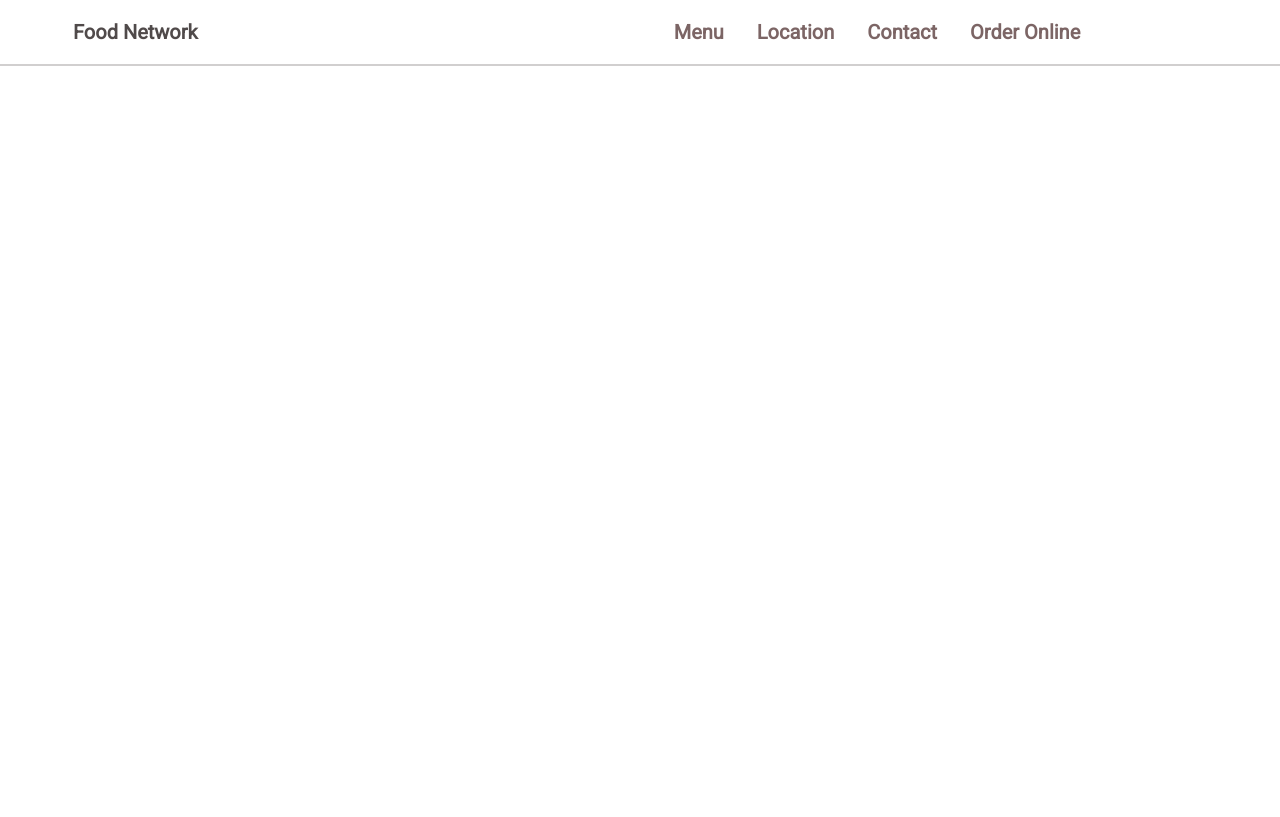
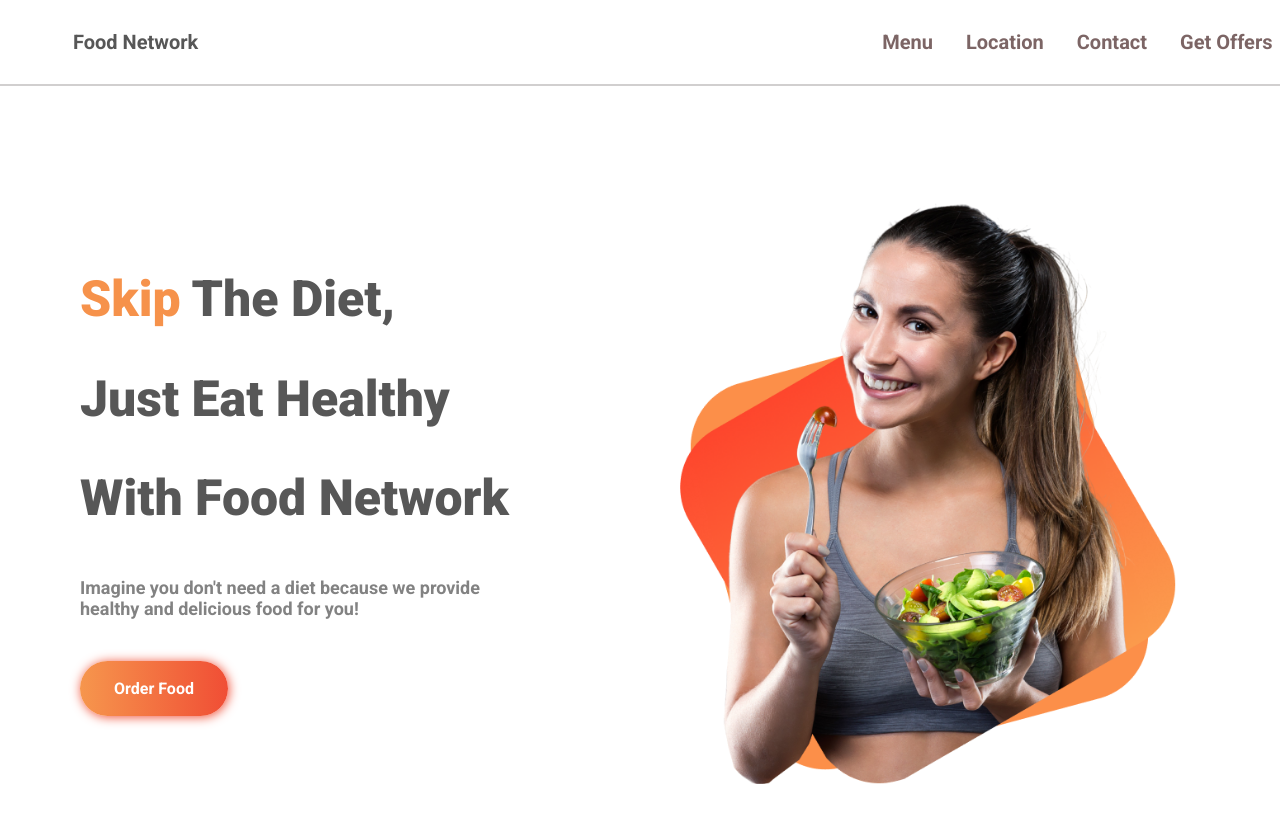
Before and after one commit to aspinchakma/food-network, a plain HTML site: page index.html in a window 1280 px wide. Drawn offline with Linux system fonts and the light colour scheme.

Commit message:
adding order section and maintain menubar

```diff
--- a/index.html
+++ b/index.html
@@ -18,9 +18,21 @@
         <a target="_blank" href="#">Menu</a>
         <a target="_blank" href="#">Location</a>
         <a target="_blank" href="#">Contact</a>
-        <a target="_blank" href="#">Order Online</a>
+        <a target="_blank" href="#">Get Offers</a>
 
 </header>
+<section class="half-width">
+    <div class="order">
+        <h1 class="order-h1"><span class="skip">Skip</span> The Diet,</h1>
+        <h1>Just Eat Healthy</h1>
+        <h1 id="order-h1-h1"">With Food Network</h1>
+        <p>Imagine you don't need a diet because we provide healthy and delicious food for you!</p>
+        <a class=" order-button" target=" _blank" href="#">Order Food</a>
+    </div>
+    <div class="order">
+        <img src="food-network-main/images/female/Group 8425.png" alt="">
+    </div>
+</section>
 
 <body>
 
--- a/style.css
+++ b/style.css
@@ -1,4 +1,4 @@
-@import url('https://fonts.googleapis.com/css2?family=Roboto&display=swap');
+@import url('https://fonts.googleapis.com/css2?family=Roboto:ital,wght@0,300;0,400;0,500;0,700;0,900;1,300;1,400;1,500;1,700;1,900&display=swap');
 body{
     margin:0px;
     padding:0px;
@@ -7,18 +7,19 @@ body{
 .menu-bar{
     border-bottom:2px solid #d1cfcf;
     display:flex;
-    padding:20px 0px;
+    padding:30px 0px;
     font-weight: 700;
     font-size:20px;
     padding-left:73px;
-    color:#504a4a;
+    color:#575757;
+    margin-bottom:100px;
 }
 .menu{
     display:flex;
-    margin-left:410px;
+    margin-left:618px;
 }
 .logo a{
-    color:#504a4a;
+    color:#575757;
     text-decoration:none;
 }
 .menu a{
@@ -26,3 +27,50 @@ body{
     text-decoration:none;
     color:#7c6565;
 }
+.half-width{
+    width:90%;
+    display:flex;
+    margin-left:5%;
+}
+.order{
+    width:50%
+}
+.skip{
+    color:#F6924B;
+}
+.order h1{
+    font-size: 50px;
+    font-weight: 900;
+    color:#575757;
+}
+.order{
+    padding:5px 16px;
+}
+.order p{
+    color:#828282;
+    font-weight:600;
+    padding-right:100px;
+    font-size: 18px;
+    margin-bottom:60px;
+
+}
+.order-button{
+    text-decoration:none;
+   background-image:linear-gradient(to left, #F04E35, #F6964D);
+   padding:18px 34px;
+   border-radius:35px;
+   color:white;
+   box-shadow:1px 1px 11px #EF4C34;
+   font-weight: 600;
+
+}
+.order img{
+    width:100%
+}
+.order-h1{
+    padding-top:69px;
+    margin-top:10px;
+}
+#order-h1-h1{
+    margin-bottom:50px;
+}
```
